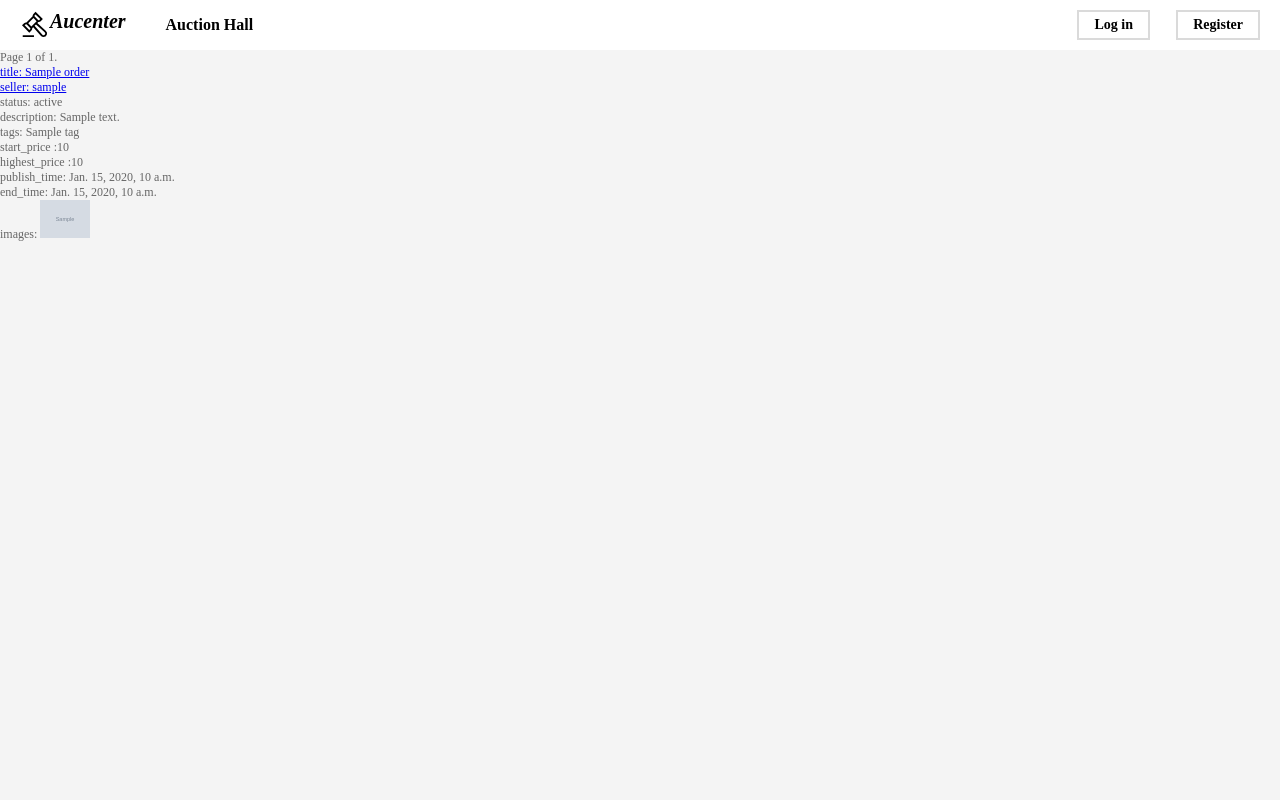
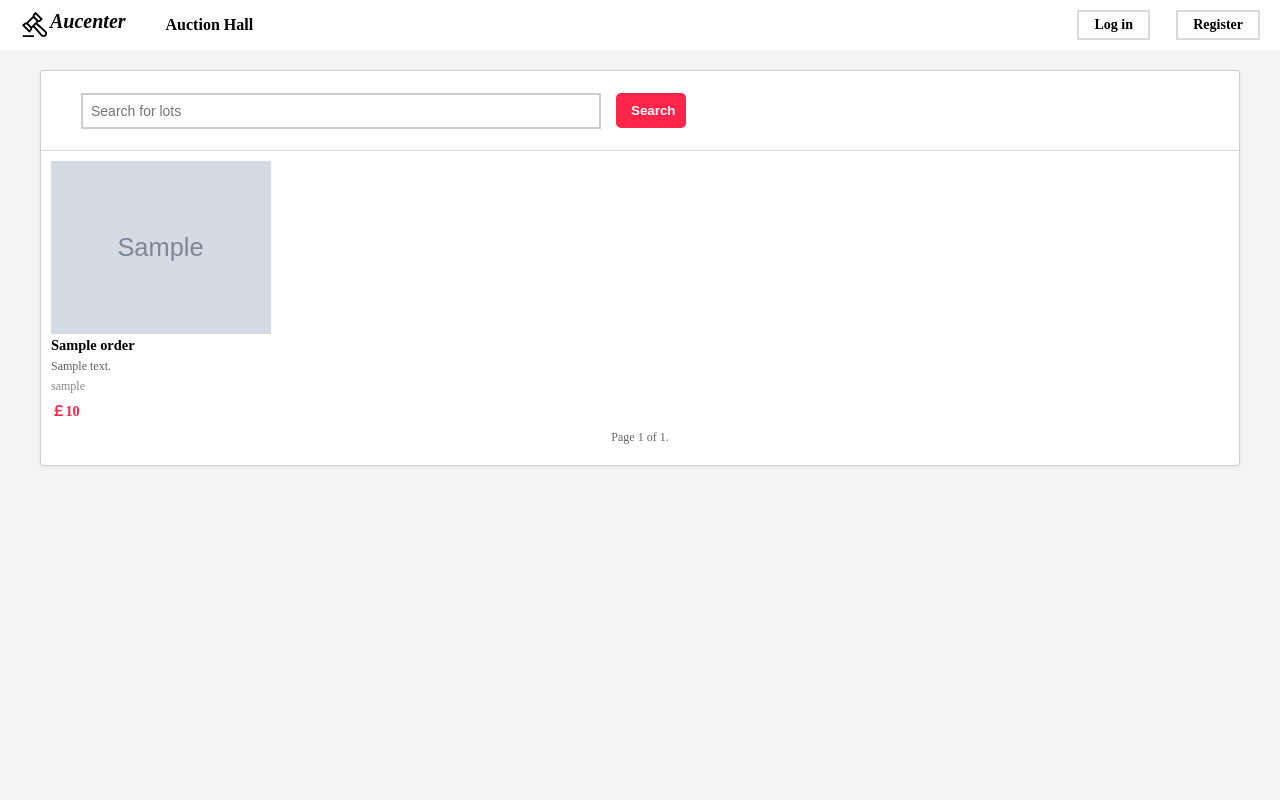
Before and after one commit to Chika99/gla-it-project, a Django app: template templates/app/index.html in a window 1280 px wide. Run offline with Django 4.2, Linux system fonts and the light colour scheme; the template is opened without the code that fills it: most values are stand-ins (such as "Sample title", 1, 10 or a date in 2020); grey boxes marked "Sample" are stand-in pictures.

Commit message:
feat: index page

```diff
--- a/static/css/add_order.css
+++ b/static/css/add_order.css
@@ -11,7 +11,7 @@
   box-shadow: 0 2px 4px rgb(0 0 0 / 5%);
   border-radius: 3px;
   margin: 20px auto 20px auto;
-  max-width: 700px;
+  max-width: 800px;
   display: flex;
   flex-direction: column;
   align-items: center;
@@ -167,4 +167,7 @@
   .add_order_inner {
     margin: 0;
   }
+  .order_page_title {
+    padding: 0 20px;
+  }
 }
--- /dev/null
+++ b/static/css/index.css
@@ -0,0 +1,151 @@
+.main_Div {
+  height: 100%;
+  width: 100%;
+  overflow-y: auto;
+  overflow-x: hidden;
+}
+
+.index_inner {
+  background: white;
+  border: 1px solid #d0d0d0;
+  box-shadow: 0 2px 4px rgb(0 0 0 / 5%);
+  border-radius: 3px;
+  margin: 20px auto 20px auto;
+  max-width: 1200px;
+  display: flex;
+  flex-direction: column;
+  align-items: center;
+}
+
+.search_input {
+  box-sizing: border-box;
+  font-size: 14px;
+  margin: 5px 0 5px;
+  padding-left: 8px;
+  width: calc(100% - 100px);
+  max-width: 520px;
+  height: 36px;
+  color: #222;
+  outline: none;
+  border: 2px solid #cdcdcd;
+}
+
+.index_title {
+  border-bottom: 1px solid;
+  border-color: #dadada;
+  height: 80px;
+  display: flex;
+  align-items: center;
+  justify-content: flex-start;
+  color: #222;
+  font-size: 14px;
+  width: 100%;
+  padding: 0 40px;
+  box-sizing: border-box;
+}
+
+.search_btn {
+  background: var(--bg-color);
+  height: 35px;
+  width: 70px;
+  outline: none;
+  border-radius: 5px;
+  border: none;
+  color: white;
+  font-weight: bold;
+  margin: 0 15px;
+  padding: 0px 15px;
+  cursor: pointer;
+}
+
+.orders {
+  width: 100%;
+  height: auto;
+  display: block;
+}
+
+.order_out {
+  width: calc(20% - 20px);
+  margin: 10px;
+  height: auto;
+  /* border: 2px solid #cdcdcd; */
+  display: inline-block;
+  vertical-align: top;
+  position: relative;
+  text-decoration: none;
+}
+
+.img_out {
+  width: 100%;
+  padding-top: 79%;
+  position: relative;
+  box-sizing: border-box;
+  /* border: 2px solid #cdcdcd; */
+}
+
+.imgs {
+  position: absolute;
+  top: 0;
+  width: 100%;
+  height: 100%;
+  object-fit: cover;
+}
+
+.order_href {
+  text-decoration: none;
+}
+
+.order_href:hover {
+  text-decoration: underline;
+}
+
+.order_title {
+  font-size: 1.2em;
+  font-weight: bold;
+  color: black;
+  margin-top: 3px;
+  white-space: nowrap;
+  overflow: hidden;
+  text-overflow: ellipsis;
+}
+
+.order_seller_name {
+  font-size: 1em;
+  color: #858585;
+  margin-top: 5px;
+  white-space: nowrap;
+  overflow: hidden;
+  text-overflow: ellipsis;
+}
+
+.order_description {
+  font-size: 1em;
+  color: #606060;
+  margin-top: 5px;
+  white-space: nowrap;
+  overflow: hidden;
+  text-overflow: ellipsis;
+}
+
+.order_start_price {
+  font-size: 1.2em;
+  color: var(--bg-color);
+  margin-top: 5px;
+  white-space: nowrap;
+  overflow: hidden;
+  text-overflow: ellipsis;
+  font-weight: bold;
+}
+
+.pagination {
+  margin-bottom: 20px;
+}
+
+@media only screen and (max-width: 400px) {
+  .index_inner {
+    margin: 0;
+  }
+  .index_title {
+    padding: 0 20px;
+  }
+}
--- a/static/css/login.css
+++ b/static/css/login.css
@@ -119,4 +119,7 @@
   .login_inner {
     margin: 0;
   }
+  .login_title {
+    padding: 0 20px;
+  }
 }
--- a/static/css/main.css
+++ b/static/css/main.css
@@ -36,13 +36,13 @@ body {
 ::-webkit-scrollbar-thumb {
   border-radius: 10px;
   box-shadow: inset 0 0 5px rgba(255, 255, 255, 0.2);
-  background: rgba(255, 255, 255, 0.6);
+  background: rgba(0, 0, 0, 0.2);
 }
 
 ::-webkit-scrollbar-track {
   box-shadow: inset 0 0 5px rgba(0, 0, 0, 0.2);
   border-radius: 10px;
-  background: rgba(0, 0, 0, 0.2);
+  background: rgba(255, 255, 255, 0.2);
 }
 
 .navigation {
--- a/templates/app/index.html
+++ b/templates/app/index.html
@@ -2,11 +2,12 @@
 {% load static %}
 
 {% block title_block %}
-Orders
+Aucition Hall
 {% endblock %}
 
 {% block body_block %}
-{% if user.is_authenticated %}
+<link rel="stylesheet" href="{% static 'css/index.css' %}" />
+<!-- {% if user.is_authenticated %}
 <ul>
     <li>
         <a href="{% url 'app:user' user.id %}">my account</a>
@@ -18,7 +19,50 @@ Orders
         <a href="{% url 'app:logout' %}">logout</a>
     </li>
 </ul>
-{% endif %}
+{% endif %} -->
+<div class="main_Div">
+    <div class="index_inner">
+        <div class="index_title">
+            <input class="search_input" autoFocus placeholder="Search for lots" name="search" id="search"></input>
+            <input class="search_btn" type="submit" name="submit" value="Search" />
+        </div>
+        <div class="orders">
+            {% for order in object_list %}
+            <div class="order_out">
+                <a href="{% url 'app:order-detail' order.id %}">
+                    <div class="img_out">
+                        {% for image in order.images %}
+                        <img class="imgs" src="{{ image.img.url }}" alt="image">
+                        {% endfor %}
+                    </div>
+                </a>
+                <a class="order_href" href="{% url 'app:order-detail' order.id %}">
+                    <div class="order_title">{{ order.title }}</div>
+                </a>
+                <div class="order_description">{{ order.description }}</div>
+                <a class="order_href" href="{% url 'app:user' order.seller.id %}">
+                    <div class="order_seller_name">{{ order.seller.username}}</div>
+                </a>
+                <!-- status: {{ order.status }}
+                <br> -->
+                <!-- <br>
+                tags:
+                {% for tag in order.tags %}
+                {{ tag.name }}
+                {% endfor %}
+                <br> -->
+                <div title="Starting price" class="order_start_price">￡{{ order.start_price }}</div>
+                <!-- <br>
+                highest_price :{{ order.highest_price }}
+                <br>
+                publish_time: {{ order.publish_time }}
+                <br>
+                end_time: {{ order.end_time }}
+                <br> -->
+            </div>
+            {% endfor %}
+        </div>
+        <!-- pagination -->
         <div class="pagination">
             <span class="step-links">
                 {% if page_obj.has_previous %}
@@ -36,32 +80,6 @@ Orders
                 {% endif %}
             </span>
         </div>
-{% for order in object_list %}
-<a href="{% url 'app:order-detail' order.id %}">title: {{ order.title }}</a>
-<br>
-<a href="{% url 'app:user' order.seller.id %}">seller: {{ order.seller.username }}</a>
-<br>
-status: {{ order.status }}
-<br>
-description: {{ order.description }}
-<br>
-tags:
-{% for tag in order.tags %}
-{{ tag.name }}
-{% endfor %}
-<br>
-start_price :{{ order.start_price }}
-<br>
-highest_price :{{ order.highest_price }}
-<br>
-publish_time: {{ order.publish_time }}
-<br>
-end_time: {{ order.end_time }}
-<br>
-images:
-{% for image in order.images %}
-<img src="{{ image.img.url }}" alt="image" width="50">
-{% endfor %}
-<hr>
-{% endfor %}
+    </div>
+</div>
 {% endblock %}
```
Lines whose indentation alone changed are shown as unchanged.
